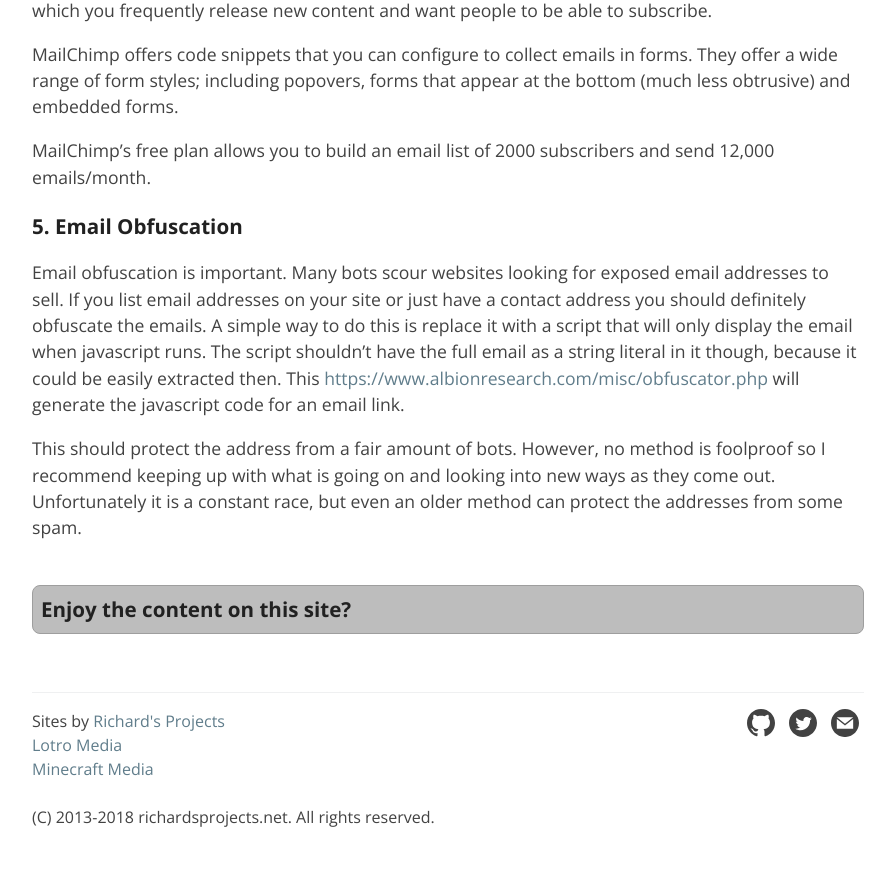
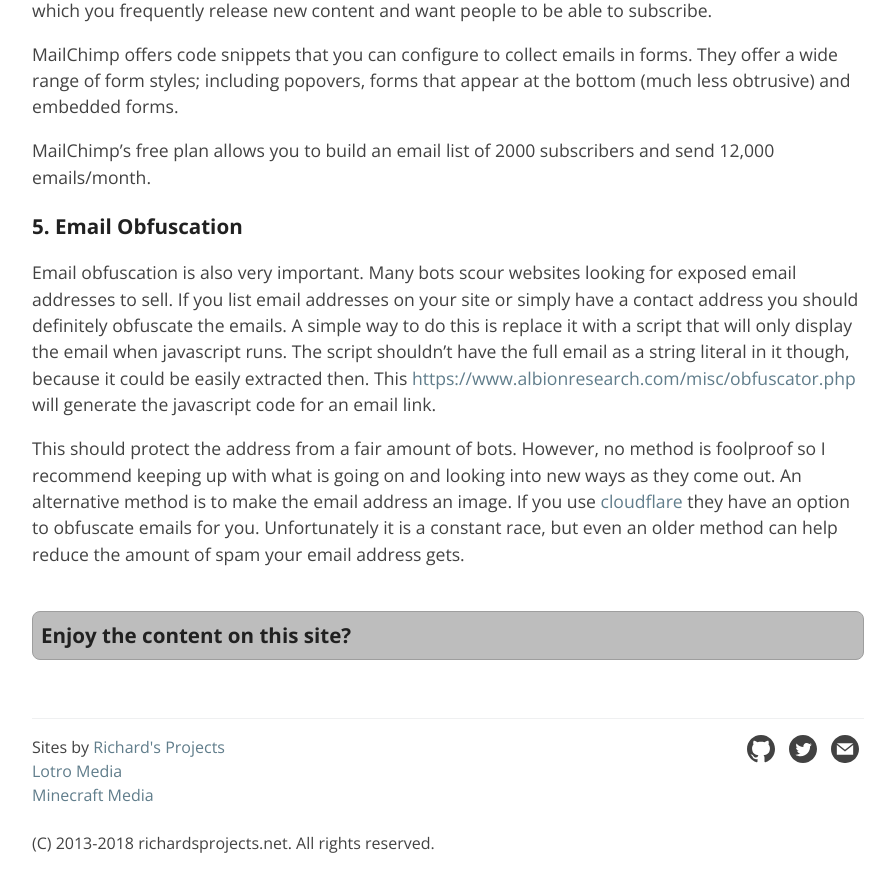
Before and after one commit to RichardsProjects/richardsprojects.github.io, a Jekyll site: the page built from _posts/2018-10-17-5-free-ways-to-improve-your-jekyll-site.markdown, in a window 1280 px wide and 900 px high, scrolled down 2405 px. Shown: the top 892 px of the window, without its empty margins (192-1087 px from the left). Built offline with Jekyll 4.4.1, drawn with Linux system fonts in a browser that asks for light colours; comment, search, counter and statistics services are not loaded; some of the changed text lies outside the part shown.

Commit message:
Update most recent article

```diff
--- a/_posts/2018-10-17-5-free-ways-to-improve-your-jekyll-site.markdown
+++ b/_posts/2018-10-17-5-free-ways-to-improve-your-jekyll-site.markdown
@@ -39,6 +39,6 @@ MailChimp offers code snippets that you can configure to collect emails in forms
 MailChimp's free plan allows you to build an email list of 2000 subscribers and send 12,000 emails/month.
 
 ### 5. Email Obfuscation
-Email obfuscation is important. Many bots scour websites looking for exposed email addresses to sell. If you list email addresses on your site or just have a contact address you should definitely obfuscate the emails. A simple way to do this is replace it with a script that will only display the email when javascript runs. The script shouldn't have the full email as a string literal in it though, because it could be easily extracted then. This [https://www.albionresearch.com/misc/obfuscator.php](site) will generate the javascript code for an email link.
+Email obfuscation is also very important. Many bots scour websites looking for exposed email addresses to sell. If you list email addresses on your site or simply have a contact address you should definitely obfuscate the emails. A simple way to do this is replace it with a script that will only display the email when javascript runs. The script shouldn't have the full email as a string literal in it though, because it could be easily extracted then. This [https://www.albionresearch.com/misc/obfuscator.php](site) will generate the javascript code for an email link.
 
-This should protect the address from a fair amount of bots. However, no method is foolproof so I recommend keeping up with what is going on and looking into new ways as they come out. Unfortunately it is a constant race, but even an older method can protect the addresses from some spam.
+This should protect the address from a fair amount of bots. However, no method is foolproof so I recommend keeping up with what is going on and looking into new ways as they come out. An alternative method is to make the email address an image. If you use <a href="https://www.cloudflare.com/" target="_blank">cloudflare</a> they have an option to obfuscate emails for you. Unfortunately it is a constant race, but even an older method can help reduce the amount of spam your email address gets.
```
Also changed, not shown: other parts of _posts/2018-10-17-5-free-ways-to-improve-your-jekyll-site.markdown (+1 -1 lines).
